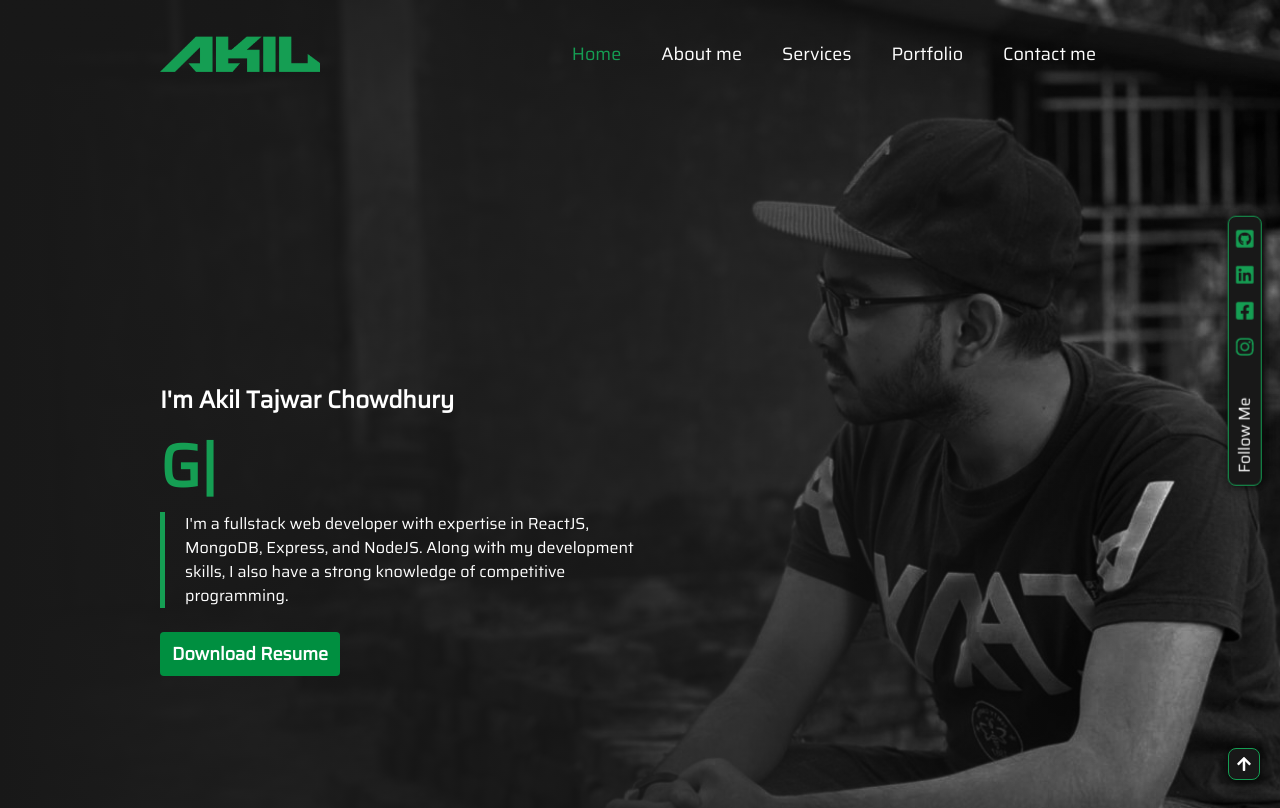
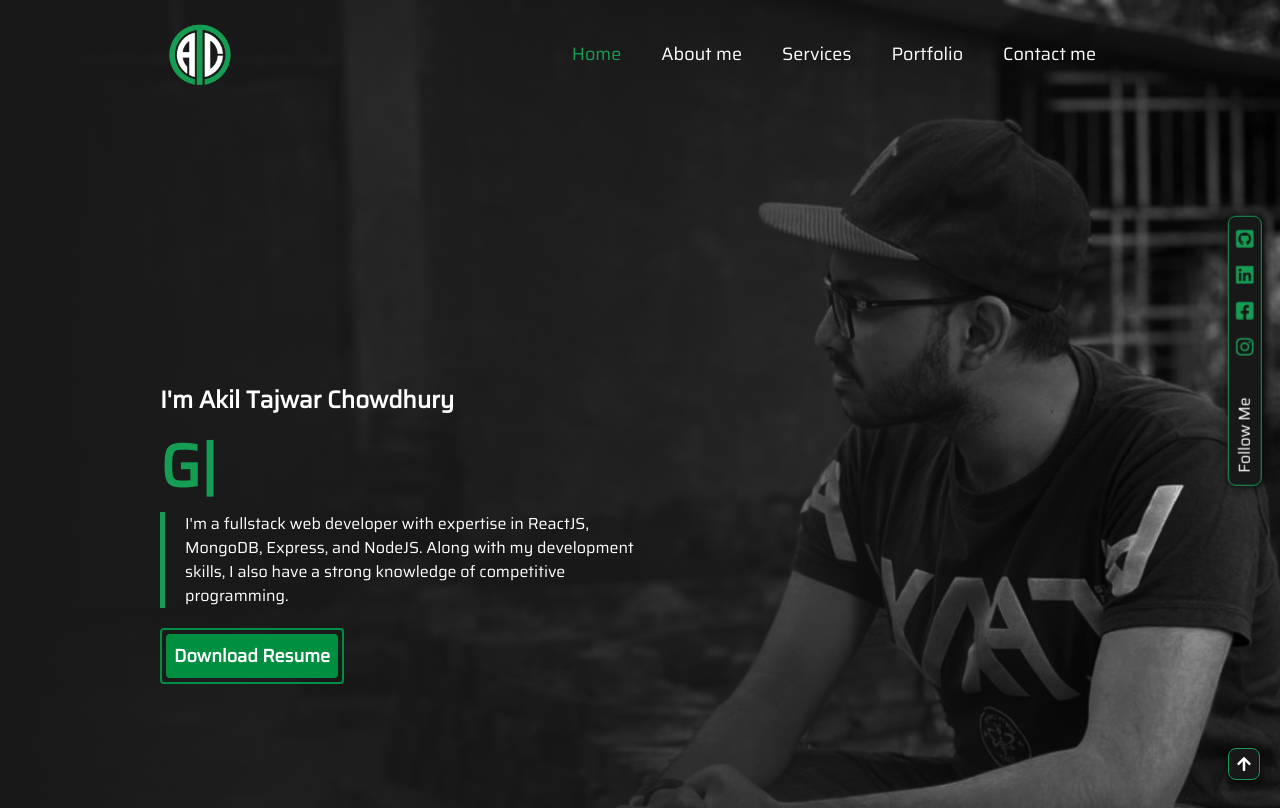
Before and after one commit to akil-tajwar/portfolio-website, a React (Vite) app: page / in a window 1280 px wide. Shown: the top 808 px of the page. Built offline with nearby package versions, Linux system fonts and the light colour scheme.

Commit message:
changing button style

```diff
--- a/src/Container/Components/Banner.jsx
+++ b/src/Container/Components/Banner.jsx
@@ -32,7 +32,10 @@ const Banner = () => {
                         <div>
                             <p className='lg:w-1/2 md:w-2/3 border-l-4 mb-3 mt-4 pl-5 primary-border-color flex'>I'm a fullstack web developer with expertise in ReactJS, MongoDB, Express, and NodeJS. Along with my development skills, I also have a strong knowledge of competitive programming.</p>
                         </div>
-                        <button onClick={downloadResume} className='mt-3 bg-[#008f40] rounded font-semibold text-lg px-3 py-2'>Download Resume</button>
+                        <button onClick={downloadResume} className='border-2 border-[#008f40] p-1 rounded mt-2'>
+                            <div className='bg-[#008f40] rounded font-semibold text-lg p-2'>Download Resume</div>
+                        </button>
+                        {/* <button onClick={downloadResume} className='mt-3 bg-[#008f40] rounded font-semibold text-lg px-3 py-2'><span>Download Resume</span></button> */}
                     </div>
                 </div>
             </div>
--- a/src/Container/Components/ContactMe.jsx
+++ b/src/Container/Components/ContactMe.jsx
@@ -38,15 +38,17 @@ const ContactMe = () => {
                 <form className='' ref={form} onSubmit={sendEmail}>
                     <h3 className='text-xl text-white mb-10'>For any inquiries feel free to ask me. Or you can always reach out to my social accounts.</h3>
                     <div className='flex gap-5 text-white mb-5'>
-                        <input className='bg-[#181818] rounded-md w-full px-4 py-5 border border-white' name='user_name' type="text"  placeholder='Your Name (required)' />
+                        <input className='bg-[#181818] rounded-md w-full px-4 py-5 border border-white' name='user_name' type="text" placeholder='Your Name (required)' />
                     </div>
                     <div className='flex gap-5 text-white'>
-                        <input className='bg-[#181818] rounded-md w-full px-4 py-5 border border-white' name='user_email' type="text"  placeholder='Email Address (required)' />
+                        <input className='bg-[#181818] rounded-md w-full px-4 py-5 border border-white' name='user_email' type="text" placeholder='Email Address (required)' />
                         <input className='bg-[#181818] rounded-md w-full px-4 py-5 border border-white' name='user_phone' type="text" placeholder='Phone Number' />
                     </div>
-                    <textarea className='bg-[#181818] rounded-md w-full px-4 py-5 border border-white mt-5' name='message'  placeholder='Your Message (required)' cols="30" rows="5"></textarea>
+                    <textarea className='bg-[#181818] rounded-md w-full px-4 py-5 border border-white mt-5' name='message' placeholder='Your Message (required)' cols="30" rows="5"></textarea>
                     <div className='text-right'>
+                        <button className='border-2 border-[#008f40] p-1 rounded'>
                             <input type='submit' value="Let's talk" className='mt-3 cursor-pointer bg-[#008f40] text-white rounded font-semibold text-xl px-5 py-2' />
+                        </button>
                     </div>
                 </form>
                 <div className='hidden md:hidden lg:block'>
--- a/src/Container/Components/Navbar.jsx
+++ b/src/Container/Components/Navbar.jsx
@@ -27,10 +27,10 @@ const Navbar = () => {
         };
     }, []);
     return (
-        <div className={isScrolled ? 'bg-[#181818] shadow fixed w-full z-10 text-white py-4' : `fixed w-full z-10 text-white py-4`}>
+        <div className={isScrolled ? 'bg-[#181818] shadow fixed w-full z-10 text-white py-2' : `fixed w-full z-10 text-white py-4`}>
             <div className='flex flex-row gap-5 w-11/12 lg:w-3/4 mx-auto justify-between items-center'>
                 <div className=''>
-                    <img className='w-40' src="/logo 2.png" alt="" />
+                    <img className='w-20' src="/logo 2.png" alt="" />
                 </div>
                 <div>
                     <div className='cursor-pointer lg:hidden' onClick={() => setOpen(!open)}>
@@ -39,7 +39,7 @@ const Navbar = () => {
                     <div className={`fixed lg:static p-6 lg:w-fit w-3/4 h-full text-right flex flex-col lg:flex-row lg:gap-10 lg:justify-center lg:items-center duration-500 ${open ? 'right-0 top-0 bg-[#181818] lg:bg-transparent' : 'overflow-hidden bg-transparent custom-space top-0'}`}>
                         <div className='flex justify-between mb-6 lg:mb-0 lg:hidden py-4 border-b-2 border-white'>
                             <div>
-                                <img className='w-40' src="/logo 2.png" alt="" />
+                                <img className='w-20' src="/logo 2.png" alt="" />
                             </div>
                             <div className='cursor-pointer' onClick={() => setOpen(!open)}>
                                 <RxCross2 className="h-8 w-8 text-white" />
--- a/src/Container/Components/Portfolio.jsx
+++ b/src/Container/Components/Portfolio.jsx
@@ -21,7 +21,7 @@ const Portfolio = () => {
                                     <h3 className='text-2xl primary-color font-bold'>{item.name}</h3>
                                     <p className='text-white'>{item.category}</p>
                                 </div>
-                                <a target='_blank' href={item.live_link}><button className='rounded text-[#1c1c1c] p-3 bg-[#159e53] duration-200 text-xl font-bold'><AiOutlineArrowRight/></button></a>
+                                <a className='p-1 border-2 border-[#008f40] rounded' target='_blank' href={item.live_link}><button className='rounded text-[#1c1c1c] p-2 bg-[#159e53] duration-200 text-xl font-bold'><AiOutlineArrowRight/></button></a>
                             </div>
                             {/* <div className='text-center mt-8'>
                                 <div className='flex gap-3 justify-center'>
--- a/src/index.css
+++ b/src/index.css
@@ -19,6 +19,10 @@ body {
 .primary-border-color {
   border-left: #159e53 5px solid;
 }
+
+/* custom button */
+
+
 
 ::-webkit-scrollbar {
   width: 5px;
```
Also changed, not shown: public/logo 2.png. Lines whose indentation alone changed are shown as unchanged.
